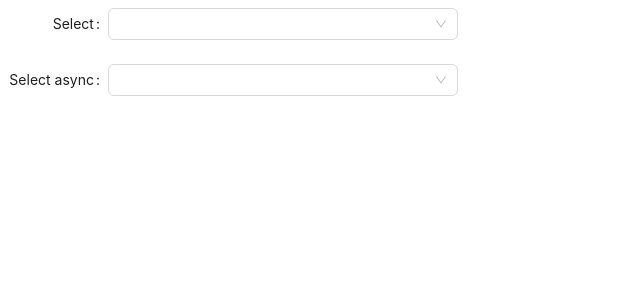
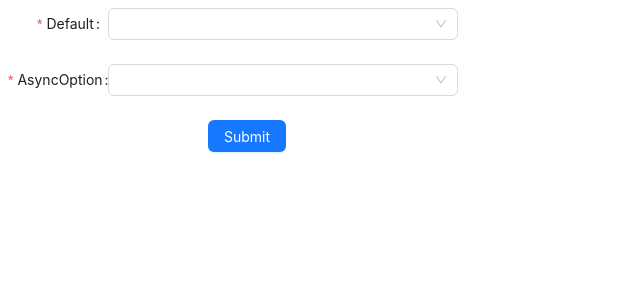
Before and after one commit to arjansunar/example-editable-table, a React (Vite) app: page / in a window 1280 px wide. Shown: the top 300 px of the page, without its empty margins (0-640 px from the left). Built offline with nearby package versions, Linux system fonts and the light colour scheme.

Commit message:
adding form integration

```diff
--- a/src/page/Form.tsx
+++ b/src/page/Form.tsx
@@ -1,47 +1,131 @@
-import React, { ReactNode } from "react";
-import { Form, Select } from "antd";
+import React, { Key, ReactNode } from "react";
+import { Button, Form, FormItemProps, Input, Select } from "antd";
 import { getAllPayplanName } from "../api";
 import { useQuery } from "react-query";
+import { useForm } from "antd/es/form/Form";
+
+/* proposed asyncoptions*/
+type AsyncOptionsProps = {
+  children?: (data: any[]) => ReactNode[];
+  queryFn: () => Promise<any[]>;
+};
+
+const { Option } = Select;
+const AsyncOption = ({ queryFn, children }: AsyncOptionsProps) => {
+  const { data, isLoading } = useQuery({
+    queryFn: queryFn,
+  });
+  if (isLoading || !data) return <Select loading />;
+
+  if (!children)
+    return (
+      <Form.Item
+        label="AsyncOption"
+        name="AsyncOption"
+        rules={[{ required: true, message: "Please select a username!" }]}
+      >
+        <Select loading={isLoading}>
+          {data &&
+            data.map((item) => (
+              <Option key={item.id} value={item.name}>
+                {item.name}
+              </Option>
+            ))}
+        </Select>
+      </Form.Item>
+    );
+
+  //INFO: must have the Form.Item must be coupled with Select component
+  return (
+    <Form.Item
+      label="AsyncOption"
+      name="AsyncOption"
+      rules={[{ required: true, message: "Please select a username!" }]}
+    >
+      <Select loading={isLoading}>{data && children(data)}</Select>
+    </Form.Item>
+  );
+};
+
+/* custom type to include a element prop*/
+interface CustomFormItemsProps extends FormItemProps {
+  key: Key;
+  name: FormItemProps["name"];
+  element?: ReactNode;
+  asyncComp?: true;
+}
+
+const formItems: CustomFormItemsProps[] = [
+  {
+    key: "test",
+    label: "Default",
+    name: "select",
+    rules: [{ required: true, message: "this is required" }],
+    element: (
+      <Select>
+        <Select.Option value="Demo">Demo</Select.Option>
+      </Select>
+    ),
+  },
+  {
+    key: "AsyncOption",
+    label: "AsyncOption",
+    name: "asyncOption",
+    asyncComp: true,
+    element: (
+      <AsyncOption queryFn={getAllPayplanName}>
+        {(data) =>
+          data.map((item) => (
+            <Option key={item.id} value={item.id}>
+              {item.name}
+            </Option>
+          ))
+        }
+      </AsyncOption>
+    ),
+  },
+];
 
 export const FormWithOptions: React.FC = () => {
+  const handleFormSubmit = (values) => {
+    console.log(values);
+  };
+
+  const [form] = useForm();
+
   return (
     <Form
+      name="basic"
+      initialValues={{ remember: true }}
+      form={form}
       labelCol={{ span: 4 }}
       wrapperCol={{ span: 14 }}
       layout="horizontal"
       style={{ maxWidth: 600 }}
+      onFinish={handleFormSubmit}
     >
-      <Form.Item label="Select">
-        <Select>
-          <Select.Option value="demo">Demo</Select.Option>
-        </Select>
-      </Form.Item>
-
-      {/* proposed way of creating asyncOptions */}
-      <Form.Item label="Select async">
-        <AsyncOption queryFn={getAllPayplanName}>
-          {(payplanList) =>
-            payplanList.map((el) => (
-              <Select.Option key={el.id} value={el.id}>
-                {el.name}
-              </Select.Option>
-            ))
-          }
-        </AsyncOption>
+      {formItems.map(({ element, asyncComp, ...itemProps }) => {
+        if (asyncComp) return element;
+        return (
+          <Form.Item {...itemProps}>{element ? element : <Input />}</Form.Item>
+        );
+      })}
+      {/* manual form call */}
+      {/* <AsyncOption queryFn={getAllPayplanName}> */}
+      {/*   {(data) => */}
+      {/*     data.map((item) => ( */}
+      {/*       <Option key={item.id} value={item.id}> */}
+      {/*         {item.name} */}
+      {/*       </Option> */}
+      {/*     )) */}
+      {/*   } */}
+      {/* </AsyncOption> */}
+      {/* submit button */}
+      <Form.Item wrapperCol={{ offset: 8, span: 16 }}>
+        <Button type="primary" htmlType="submit">
+          Submit
+        </Button>
       </Form.Item>
     </Form>
   );
 };
-
-type AsyncOptionsProps = {
-  children: (data: any[]) => ReactNode[];
-  queryFn: () => Promise<any[]>;
-};
-
-const AsyncOption = ({ queryFn, children }: AsyncOptionsProps) => {
-  const { data, isLoading } = useQuery({
-    queryFn: queryFn,
-  });
-  if (isLoading || !data) return <Select>loading....</Select>;
-  return <Select>{children(data)}</Select>;
-};
```
